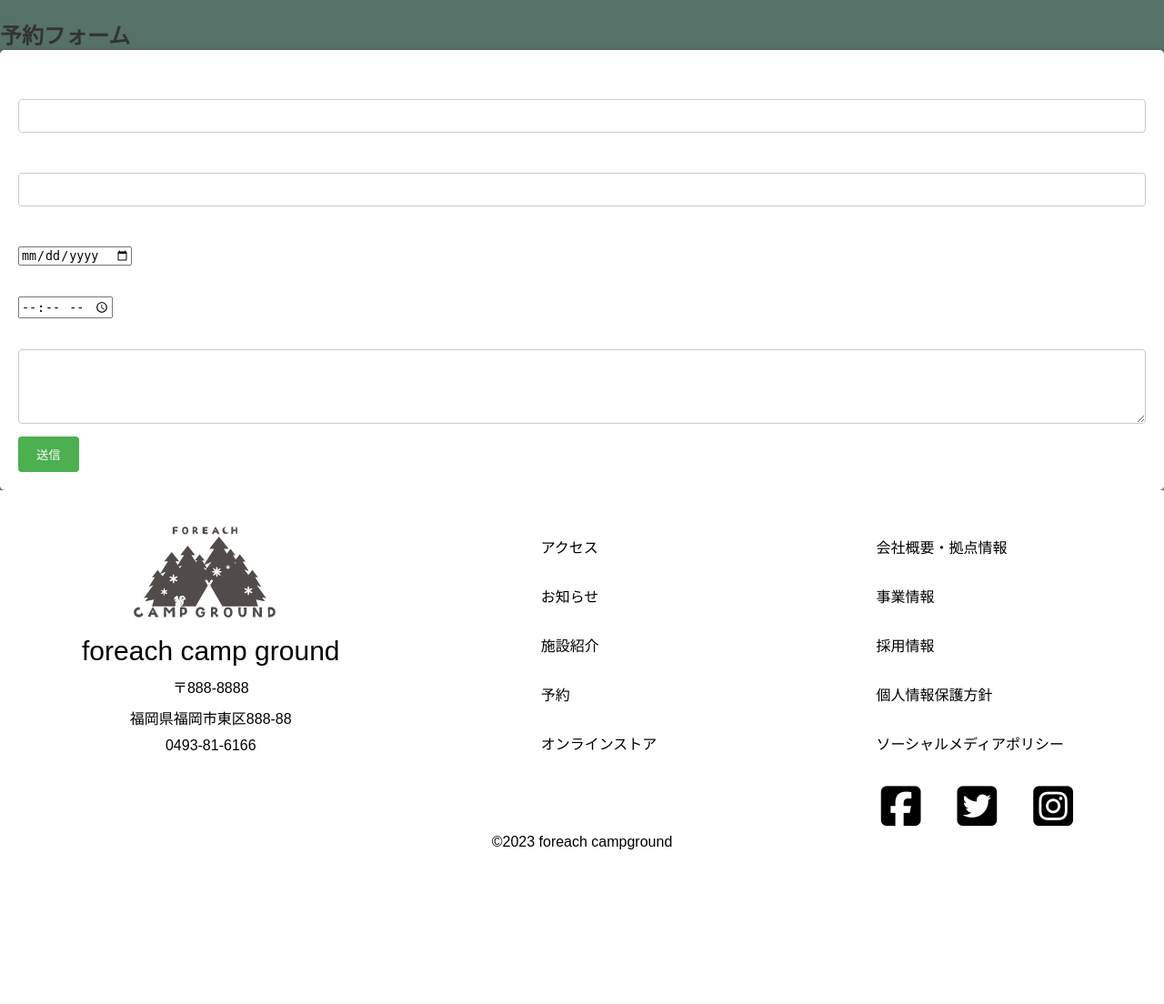
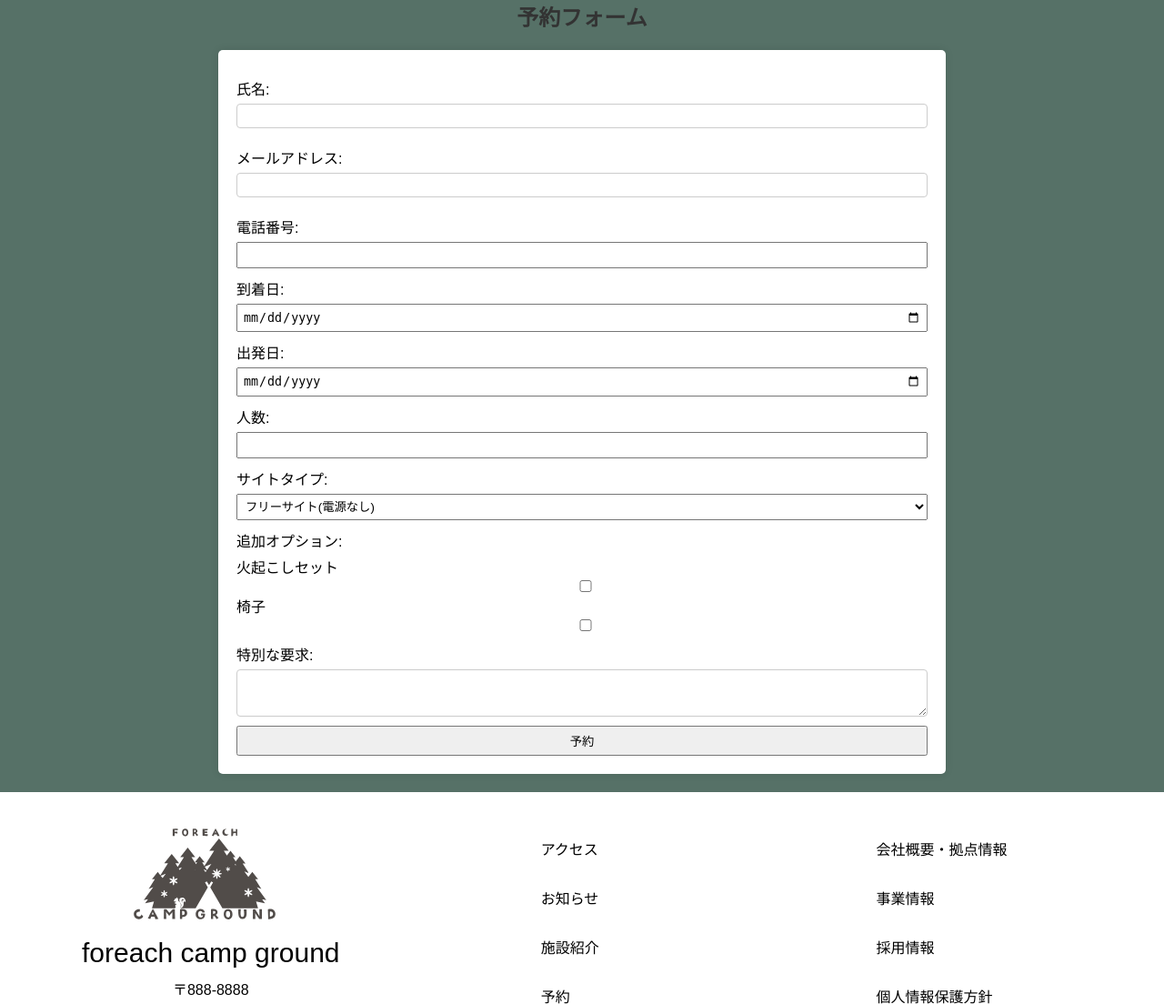
Before and after one commit to atsu456/foreach, a PHP site: page /reserve_form.php in a window 1280 px wide. Shown: the part 130-1234 px from the top of the page at 91% size. Before the commit the page ends 1064 px from the top, so only its background shows below. Run offline with PHP 8.4, Linux system fonts and the light colour scheme; some libraries are stand-ins or nearby versions; some web fonts are replaced.

Commit message:
カレンダー

```diff
--- a/css/style.css
+++ b/css/style.css
@@ -460,6 +460,7 @@ reserve
 
 #reserve .section_reserve {
     display: flex;
+    gap: 20px;
 }
 
 #reserve .section_left {
@@ -585,36 +586,37 @@ input[type="email"],
 }
 
 .calendar-section {
+    color: var(--black);
     text-align: center;
     font-family: Arial, sans-serif;
     background-color: #f9f9f9;
     border-radius: 10px;
     padding: 20px;
-    max-width: 300px;
+    max-width: 500px;
     margin: 0 auto;
 }
 
-.header {
+.calendar-section .header {
     display: flex;
     justify-content: space-between;
     align-items: center;
     margin-bottom: 20px;
 }
 
-.header h1 {
+.calendar-section .header h1 {
     margin: 0;
     font-size: 1.2em;
 }
 
-.prev-btn,
-.next-btn {
+.calendar-section .prev-btn,
+.calendar-section .next-btn {
     background-color: transparent;
     border: none;
     font-size: 1.2em;
     cursor: pointer;
 }
 
-.calendar {
+.calendar-section .calendar {
     width: 100%;
     border-collapse: collapse;
 }
@@ -633,7 +635,27 @@ input[type="email"],
 .calendar td:hover {
     background-color: #ddd;
 }
+/* reserve_form */
+#reserve_form h1{
+    text-align: center;
+}
+#reserve_form form {
+    display: flex;
+    flex-direction: column;
+    margin: 20px auto;
+    color: black; /* 文字の色を黒に設定 */
+    width: 80%; /* フォームの幅を縮小する */
+    max-width: 800px; /* フォームの最大横幅を800pxに制限する */
+}
 
+#reserve_form label {
+    margin: 10px 0 5px;
+}
+
+#reserve_form input, select, textarea, button {
+    padding: 5px;
+    width: 100%; /* 入力フィールドをフォームの幅に合わせる */
+}
 /*--------------------------------
 facility
 ----------------------------------*/
--- a/reserve_form.php
+++ b/reserve_form.php
@@ -25,24 +25,43 @@
         <article>
         <h1>予約フォーム</h1>
 
-            <form action="submit.php" method="POST">
-            <label for="name">名前:</label>
-            <input type="text" id="name" name="name" required>
+        <form action="/reserve" method="post">
+        <label for="name">氏名:</label>
+        <input type="text" id="name" name="name" required>
 
-            <label for="email">メールアドレス:</label>
-            <input type="email" id="email" name="email" required>
+        <label for="email">メールアドレス:</label>
+        <input type="email" id="email" name="email" required>
 
-            <label for="date">日付:</label>
-            <input type="date" id="date" name="date" required>
+        <label for="phone">電話番号:</label>
+        <input type="tel" id="phone" name="phone">
 
-            <label for="time">時間:</label>
-            <input type="time" id="time" name="time" required>
+        <label for="arrival">到着日:</label>
+        <input type="date" id="arrival" name="arrival" required>
 
-            <label for="comments">コメント:</label>
-            <textarea id="comments" name="comments" rows="4"></textarea>
+        <label for="departure">出発日:</label>
+        <input type="date" id="departure" name="departure" required>
 
-            <input type="submit" value="送信">
-            </form>
+        <label for="number_of_people">人数:</label>
+        <input type="number" id="number_of_people" name="number_of_people" required>
+
+        <label for="site_type">サイトタイプ:</label>
+        <select id="site_type" name="site_type">
+            <option value="free">フリーサイト(電源なし)</option>
+            <option value="auto">区画電源オートサイト(電源あり)</option>
+            <option value="solo">ソロキャンプサイト(電源なし)</option>
+        </select>
+
+        <label for="additional_options">追加オプション:</label>
+        火起こしセット
+        <input type="checkbox" id="fire_kit" name="additional_options" value="fire_kit">
+        椅子
+        <input type="checkbox" id="chair" name="additional_options" value="chair">
+
+        <label for="special_requests">特別な要求:</label>
+        <textarea id="special_requests" name="special_requests"></textarea>
+
+        <button type="submit">予約</button>
+    </form>
 
 
 
```
Also changed, not shown: func/func.php (+27 -29 lines), reserve.php (+61 -70 lines).
